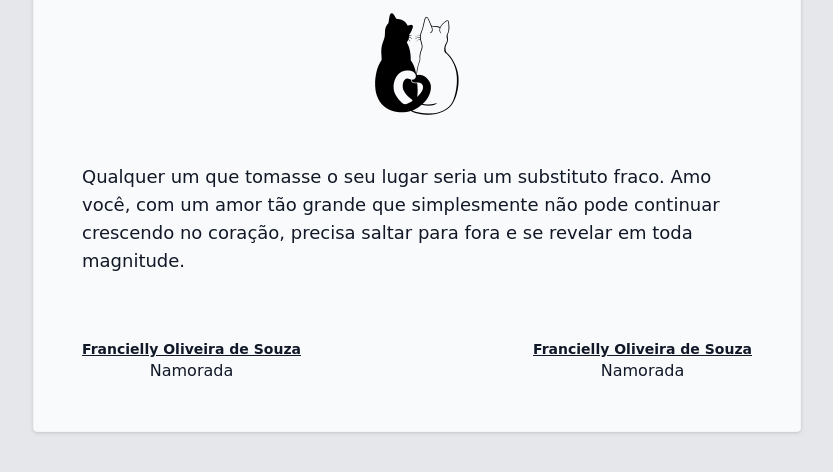
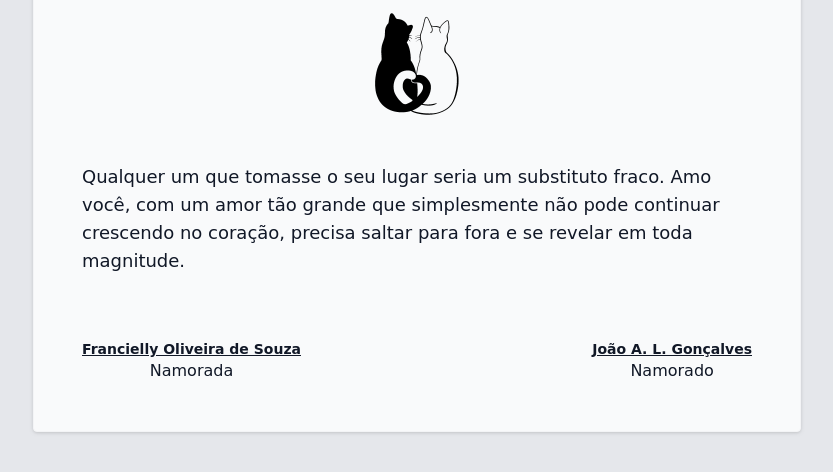
Before and after one commit to ikidoncc/dating-certificate, a plain HTML site: page index.html in a window 1280 px wide. Shown: the part 248-720 px from the top of the page, without its empty margins (223-1056 px from the left). Drawn offline with nearby package versions, Linux system fonts and the light colour scheme; a web font is replaced by a local one.

Commit message:
chore: boyfriend's secondary signature

```diff
--- a/index.html
+++ b/index.html
@@ -37,8 +37,8 @@
       </div>
 
       <div class="flex flex-col items-center justify-center">
-        <strong class="underline text-sm">Francielly Oliveira de Souza</strong>
-        <span>Namorada</span>
+        <strong class="underline text-sm">João A. L. Gonçalves</strong>
+        <span>Namorado</span>
       </div>
     </div>
   </div>
```
